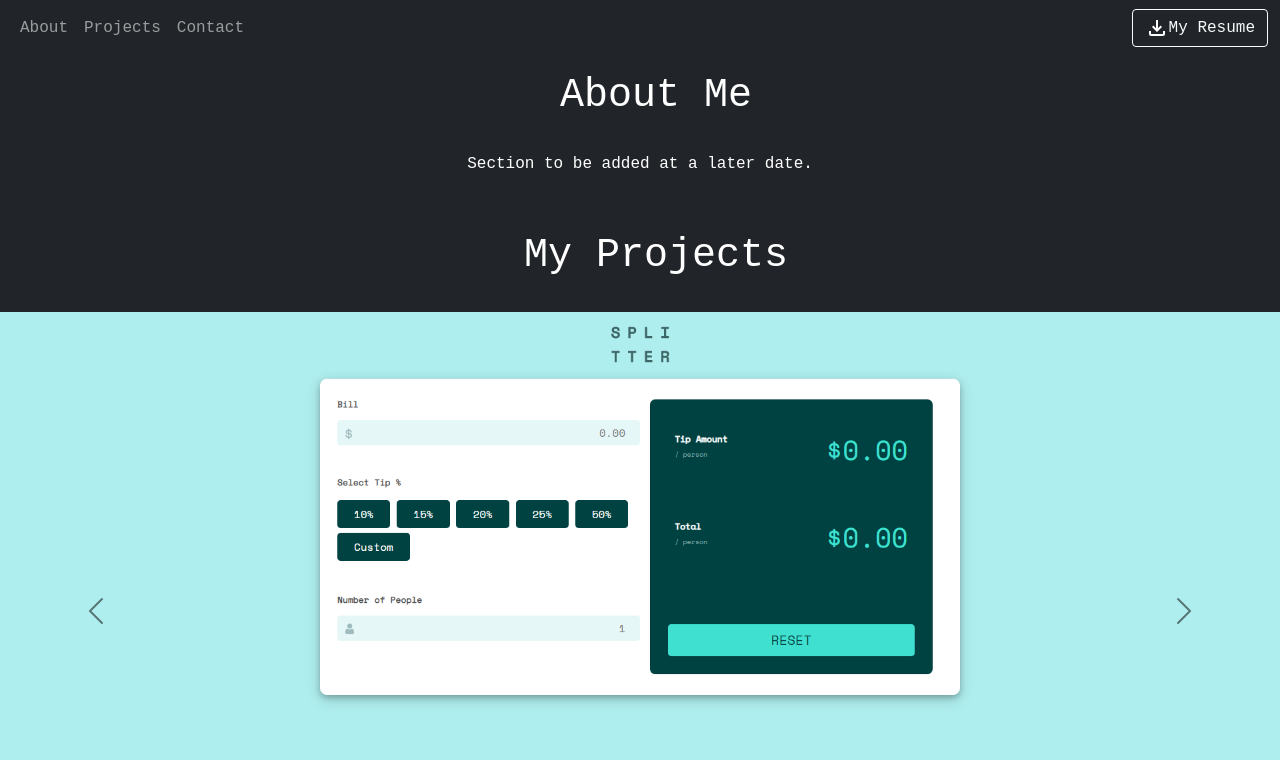
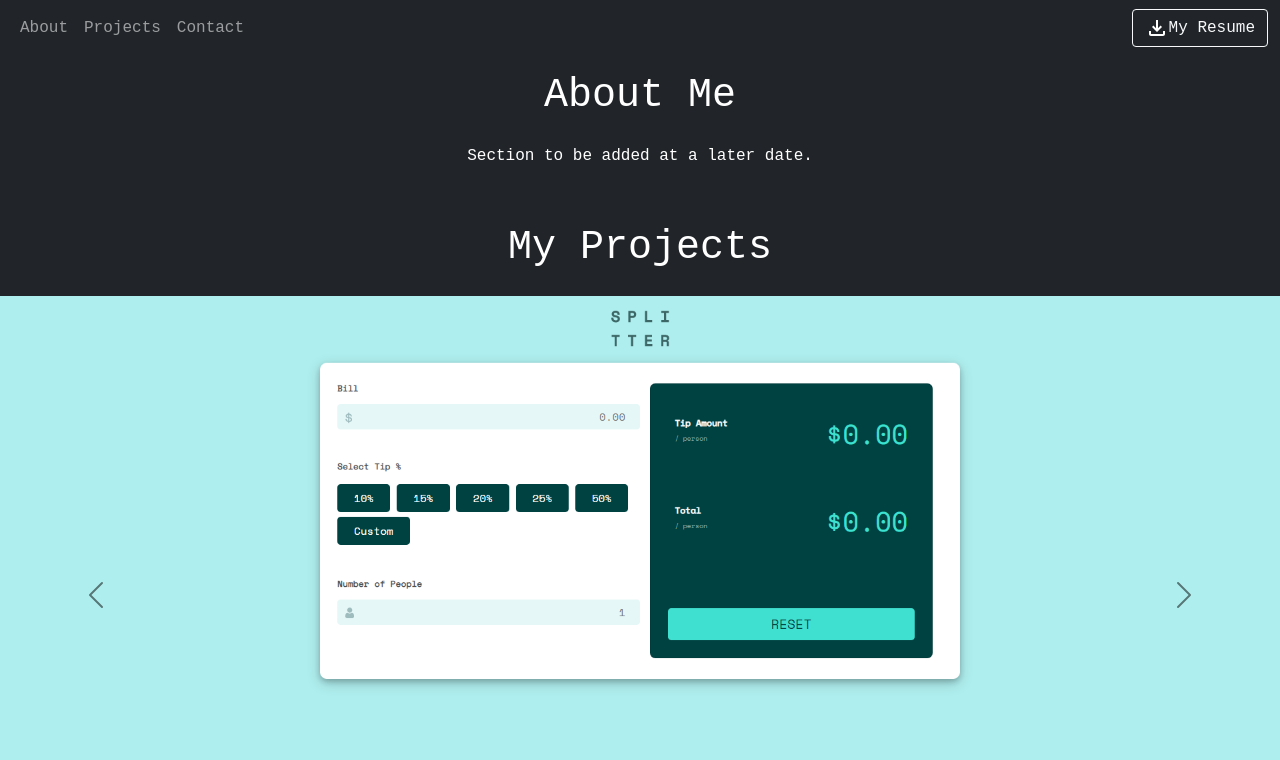
Before and after one commit to ssiamon05/portfolio, a plain HTML site: page index.html in a window 1280 px wide. Shown: the top 760 px of the page. Drawn offline with nearby package versions, Linux system fonts and the light colour scheme; a web font is replaced by a local one.

Commit message:
fixed some heading layout issues

```diff
--- a/css/stylesheet.css
+++ b/css/stylesheet.css
@@ -4,9 +4,8 @@ body {
 }
 
 h1 {
-    margin-left: 1rem;
-    margin-bottom: 1rem;
-    padding: 1rem;
+    padding-top: 1rem;
+    padding-bottom: 1rem;
     font-weight: 500;
 }
 
```
